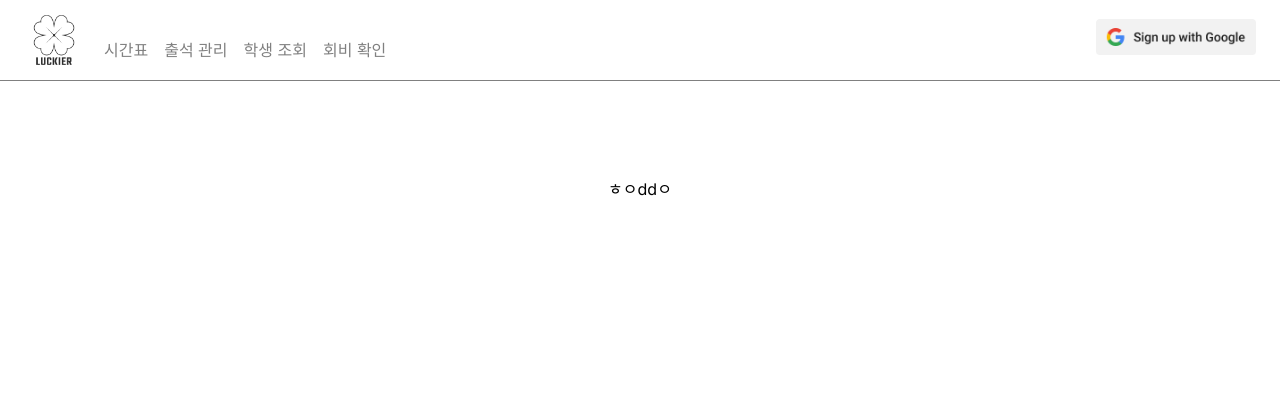
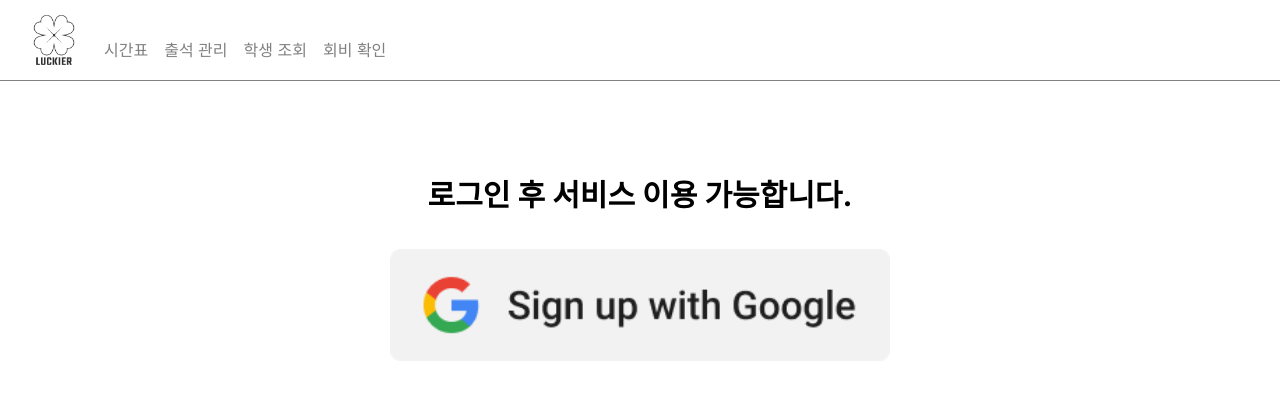
Before and after one commit to 1-6math/services, a Next.js app: page / in a window 1280 px wide. Shown: the top 400 px of the page. Built offline with nearby package versions, Linux system fonts and the light colour scheme; no server answers.

Commit message:
시작 페이지

```diff
--- a/src/app/page.tsx
+++ b/src/app/page.tsx
@@ -1,5 +1,12 @@
+import { SignIn } from '@/shared/header/auth/SignIn';
+
 export default function Home() {
 	return (
-		<main className="flex min-h-screen flex-col items-center justify-between p-24">ㅎㅇddㅇ</main>
+		<main className="flex min-h-screen flex-col items-center p-24 gap-6 lg:gap-9">
+			<p className="text-center font-bold text-lg lg:text-3xl md:text-xl">
+				로그인 후 서비스 이용 가능합니다.
+			</p>
+			<SignIn />
+		</main>
 	);
 }
--- a/src/shared/header/auth/SignIn.tsx
+++ b/src/shared/header/auth/SignIn.tsx
@@ -12,7 +12,7 @@ export function SignIn() {
 			}}
 		>
 			<button type="submit">
-				<Image src="/images/google_signin.png" alt="Login" width={160} height={40} />
+				<Image src="/images/google_signin.png" alt="Login" width={500} height={300} />
 			</button>
 		</form>
 	);
--- a/src/shared/header/auth/index.tsx
+++ b/src/shared/header/auth/index.tsx
@@ -1,10 +1,9 @@
 import { auth } from '../../../auth';
-import { SignIn } from './SignIn';
 import UserMenu from './UserMenu';
 
 export default async function AuthButton() {
 	const session = await auth();
-	if (!session?.user) return <SignIn />;
+	if (!session?.user) return null;
 
 	return <UserMenu image={session.user.image!} />;
 }
```
